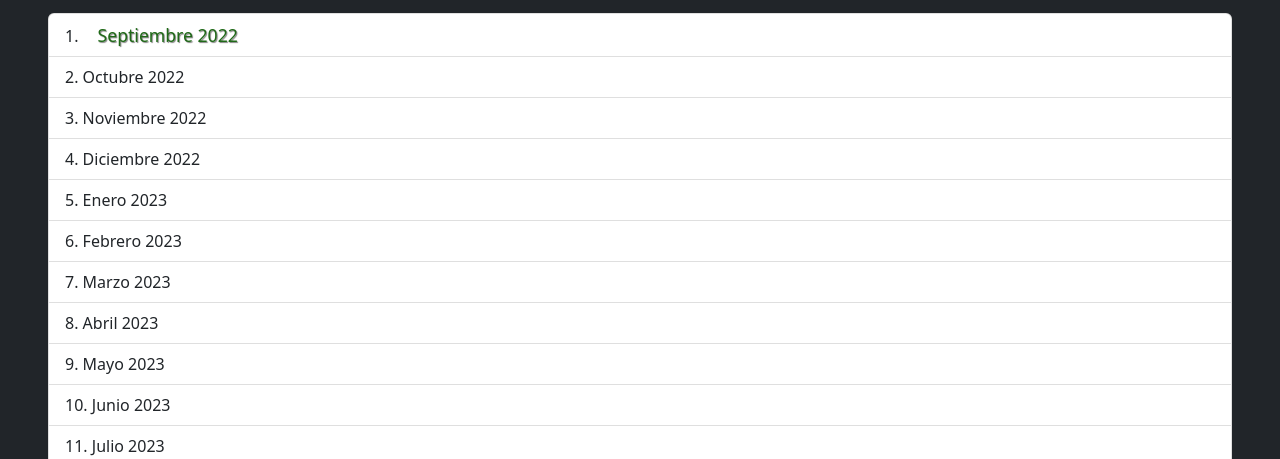
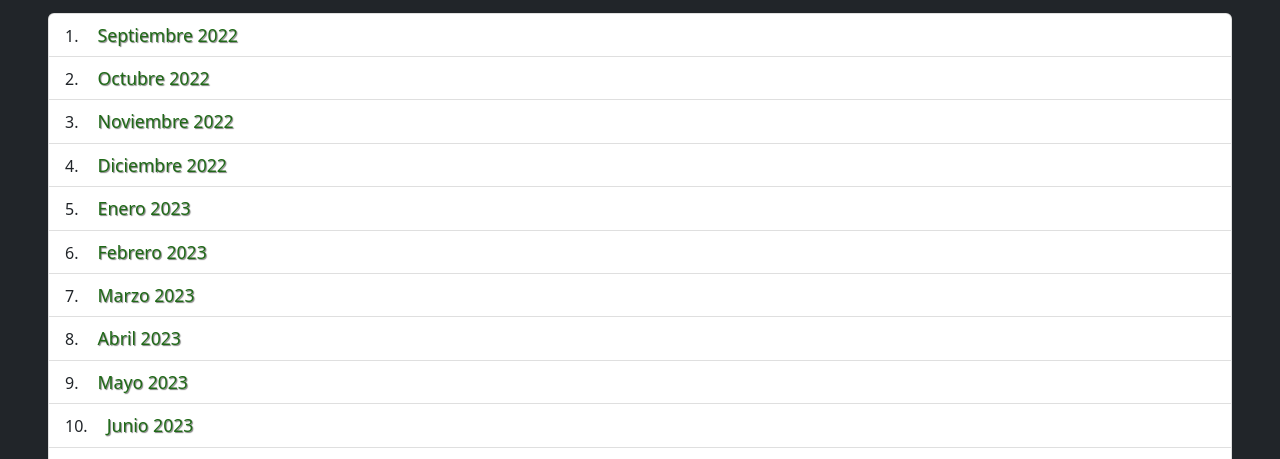
Before and after one commit to diego-allsafe/elconsejo, a plain HTML site: page pages/difusion.html in a window 1280 px wide. Shown: the part 341-800 px from the top of the page. Drawn offline with nearby package versions, Linux system fonts and the light colour scheme.

Commit message:
agregue link a seguimiento

```diff
--- a/pages/difusion.html
+++ b/pages/difusion.html
@@ -89,17 +89,19 @@
           <li class="list-group-item">
             <a href="../pages/gestion2223/092022.html">Septiembre 2022</a>
           </li>
-          <li class="list-group-item">Octubre 2022</li>
-          <li class="list-group-item">Noviembre 2022</li>
-          <li class="list-group-item">Diciembre 2022</li>
-          <li class="list-group-item">Enero 2023</li>
-          <li class="list-group-item">Febrero 2023</li>
-          <li class="list-group-item">Marzo 2023</li>
-          <li class="list-group-item">Abril 2023</li>
-          <li class="list-group-item">Mayo 2023</li>
-          <li class="list-group-item">Junio 2023</li>
-          <li class="list-group-item">Julio 2023</li>
-          <li class="list-group-item">Agosto 2023</li>
+          <li class="list-group-item">
+            <a href="../pages/gestion2223/102022.html">Octubre 2022</a>
+          </li>
+          <li class="list-group-item"><a href="">Noviembre 2022</a></li>
+          <li class="list-group-item"><a href="">Diciembre 2022</a></li>
+          <li class="list-group-item"><a href="">Enero 2023</a></li>
+          <li class="list-group-item"><a href="">Febrero 2023</a></li>
+          <li class="list-group-item"><a href="">Marzo 2023</a></li>
+          <li class="list-group-item"><a href="">Abril 2023</a></li>
+          <li class="list-group-item"><a href="">Mayo 2023</a></li>
+          <li class="list-group-item"><a href="">Junio 2023</a></li>
+          <li class="list-group-item"><a href="">Julio 2023</a></li>
+          <li class="list-group-item"><a href="">Agosto 2023</a></li>
         </ol>
       </div>
     </main>
```
